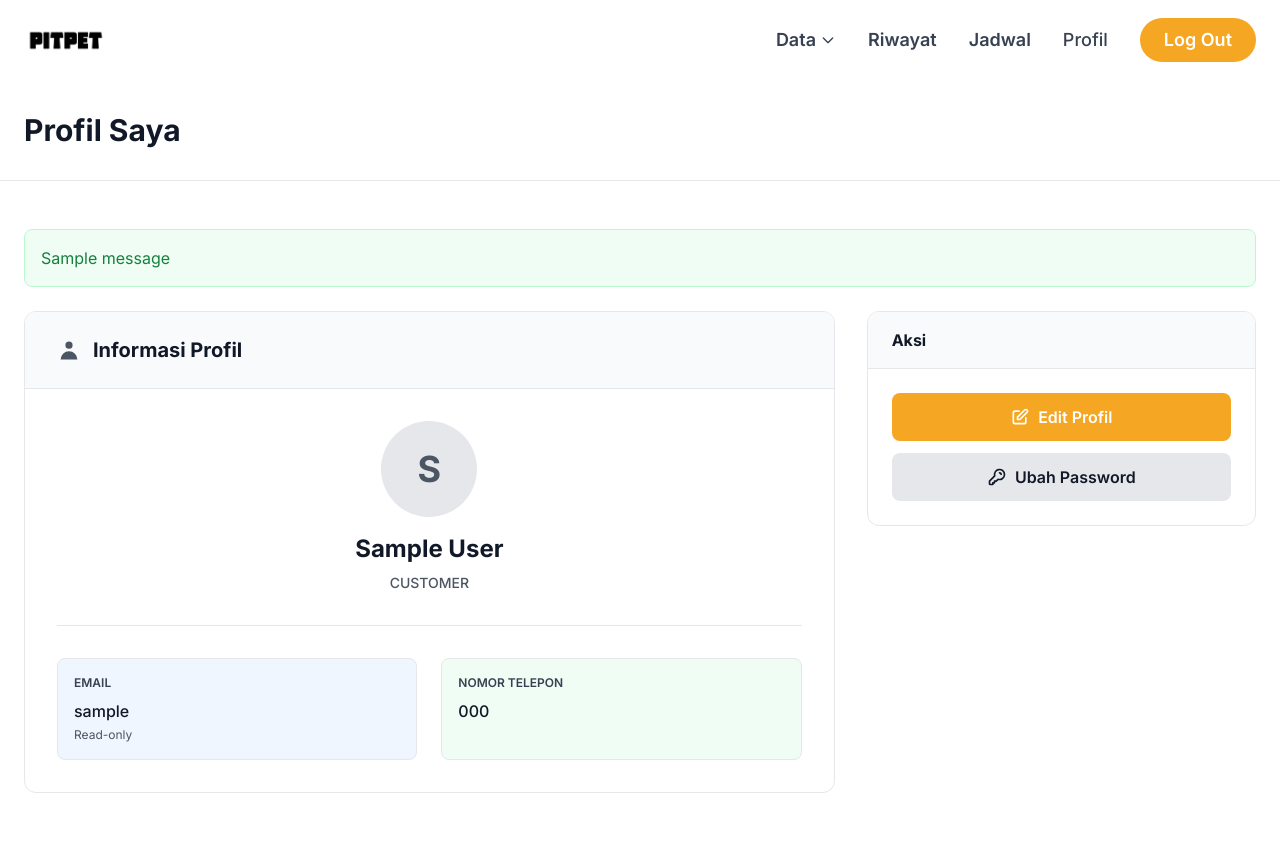
After one commit to abbytamp/pitpet, a Django app: page /accounts/profile/ in a window 1280 px wide. The commit adds this page. Run offline with Django 4.2, Linux system fonts and the light colour scheme; a user stored in the database is signed in; tables that the repository leaves empty hold one stand-in row (values such as "Sample post"); one stand-in notice (Sample message) is shown; some libraries are stand-ins or nearby versions.

Commit message:
feat: profile management (view, edit, API)

```diff
--- /dev/null
+++ b/accounts/templates/accounts/profile.html
@@ -0,0 +1,169 @@
+{% extends 'base.html' %}
+{% load static %}
+
+{% block title %}Profil Saya{% endblock %}
+
+{% block content %}
+<div class="bg-white">
+    <!-- Header Section -->
+    <div class="border-b border-gray-200 px-6 py-8">
+        <div class="max-w-7xl mx-auto">
+            <h1 class="text-3xl font-bold text-gray-900">Profil Saya</h1>
+        </div>
+    </div>
+
+    <!-- Content Section -->
+    <div class="max-w-7xl mx-auto px-6 py-12">
+
+        <!-- Messages -->
+        {% if messages %}
+            {% for message in messages %}
+                <div class="mb-6 p-4 rounded-lg {% if message.tags %}bg-green-50 text-green-700 border border-green-200{% else %}bg-blue-50 text-blue-700 border border-blue-200{% endif %}">
+                    {{ message }}
+                </div>
+            {% endfor %}
+        {% endif %}
+
+        <div class="grid grid-cols-1 lg:grid-cols-3 gap-8">
+
+            <!-- Profile Card -->
+            <div class="lg:col-span-2">
+                <div class="bg-white rounded-xl border border-gray-200 overflow-hidden">
+
+                    <!-- Card Header -->
+                    <div class="border-b border-gray-200 px-8 py-6 bg-gray-50">
+                        <h2 class="text-xl font-bold text-gray-900 flex items-center gap-3">
+                            <svg class="w-6 h-6 text-gray-600" fill="currentColor" viewBox="0 0 20 20">
+                                <path fill-rule="evenodd" d="M10 9a3 3 0 100-6 3 3 0 000 6zm-7 9a7 7 0 1114 0H3z" clip-rule="evenodd" />
+                            </svg>
+                            Informasi Profil
+                        </h2>
+                    </div>
+
+                    <!-- Card Body -->
+                    <div class="px-8 py-8">
+
+                        <!-- Avatar & Name -->
+                        <div class="text-center mb-8 pb-8 border-b border-gray-200">
+                            <div class="w-24 h-24 bg-gray-200 rounded-full mx-auto flex items-center justify-center text-4xl text-gray-600 font-bold mb-4">
+                                {{ user.full_name|first|upper }}
+                            </div>
+                            <h3 class="text-2xl font-bold text-gray-900">{{ user.full_name }}</h3>
+                            <p class="text-gray-600 mt-2 text-sm uppercase font-medium">{{ user.get_role_display|default:user.role }}</p>
+                        </div>
+
+                        <!-- Info Grid -->
+                        <div class="grid grid-cols-1 md:grid-cols-2 gap-6">
+
+                            <!-- Email -->
+                            <div class="border border-gray-200 rounded-lg p-4 bg-blue-50">
+                                <p class="text-xs font-semibold text-gray-700 uppercase">Email</p>
+                                <p class="text-gray-900 font-medium mt-2">{{ user.username }}</p>
+                                <p class="text-xs text-gray-600 mt-1">Read-only</p>
+                            </div>
+
+                            <!-- Phone -->
+                            <div class="border border-gray-200 rounded-lg p-4 bg-green-50">
+                                <p class="text-xs font-semibold text-gray-700 uppercase">Nomor Telepon</p>
+                                <p class="text-gray-900 font-medium mt-2">{{ user.phone_number|default:"-" }}</p>
+                            </div>
+
+                        </div>
+
+                        <!-- Groomer Info -->
+                        {% if is_groomer and groomer_profile %}
+                            <div class="mt-8 pt-8 border-t border-gray-200">
+                                <h4 class="font-bold text-gray-900 mb-6 flex items-center gap-2 text-sm uppercase">
+                                    <svg class="w-5 h-5 text-gray-600" fill="currentColor" viewBox="0 0 20 20">
+                                        <path d="M8 16.5a1.5 1.5 0 11-3 0 1.5 1.5 0 013 0zM15 16.5a1.5 1.5 0 11-3 0 1.5 1.5 0 013 0z" />
+                                        <path d="M3 4a1 1 0 00-1 1v10a1 1 0 001 1h1.05a2.5 2.5 0 014.9 0H10a1 1 0 001-1V5a1 1 0 00-1-1H3zM14 7a1 1 0 00-1 1v6.05A2.5 2.5 0 0015.95 16H17a1 1 0 001-1v-5a1 1 0 00-.293-.707l-2-2A1 1 0 0015 7h-1z" />
+                                    </svg>
+                                    Informasi Groomer (Read-only)
+                                </h4>
+
+                                <div class="grid grid-cols-1 md:grid-cols-2 gap-6">
+
+
+                                    <!-- Service Type -->
+                                    <div class="border border-gray-200 rounded-lg p-4 bg-yellow-50">
+                                        <p class="text-xs font-semibold text-gray-700 uppercase">Jenis Layanan</p>
+                                        <div class="mt-3">
+                                            {% if groomer_profile.service_type == 'home' %}
+                                                <span class="inline-block px-3 py-1 bg-green-100 text-green-800 font-semibold rounded-full text-xs">
+                                                    🏠 Home Service
+                                                </span>
+                                            {% elif groomer_profile.service_type == 'clinic' %}
+                                                <span class="inline-block px-3 py-1 bg-blue-100 text-blue-800 font-semibold rounded-full text-xs">
+                                                    🏥 Clinic
+                                                </span>
+                                            {% else %}
+                                                <span class="text-gray-600 text-sm">-</span>
+                                            {% endif %}
+                                        </div>
+                                    </div>
+
+                                    <!-- Status -->
+                                    <div class="border border-gray-200 rounded-lg p-4 bg-purple-50">
+                                        <p class="text-xs font-semibold text-gray-700 uppercase">Status</p>
+                                        <div class="mt-3">
+                                            {% if not groomer_profile.is_deleted %}
+                                                <span class="inline-flex items-center gap-2 px-3 py-1 bg-green-100 text-green-800 font-semibold rounded-full text-xs">
+                                                    <svg class="w-3 h-3" fill="currentColor" viewBox="0 0 20 20">
+                                                        <path fill-rule="evenodd" d="M10 18a8 8 0 100-16 8 8 0 000 16zm3.707-9.293a1 1 0 00-1.414-1.414L9 10.586 7.707 9.293a1 1 0 00-1.414 1.414l2 2a1 1 0 001.414 0l4-4z" clip-rule="evenodd" />
+                                                    </svg>
+                                                    Aktif
+                                                </span>
+                                            {% else %}
+                                                <span class="inline-flex items-center gap-2 px-3 py-1 bg-red-100 text-red-800 font-semibold rounded-full text-xs">
+                                                    <svg class="w-3 h-3" fill="currentColor" viewBox="0 0 20 20">
+                                                        <path fill-rule="evenodd" d="M10 18a8 8 0 100-16 8 8 0 000 16zM8.707 7.293a1 1 0 00-1.414 1.414L8.586 10l-1.293 1.293a1 1 0 101.414 1.414L10 11.414l1.293 1.293a1 1 0 001.414-1.414L11.414 10l1.293-1.293a1 1 0 00-1.414-1.414L10 8.586 8.707 7.293z" clip-rule="evenodd" />
+                                                    </svg>
+                                                    Nonaktif
+                                                </span>
+                                            {% endif %}
+                                        </div>
+                                    </div>
+
+                                </div>
+                            </div>
+                        {% endif %}
+
+                    </div>
+                </div>
+            </div>
+
+            <!-- Action Sidebar -->
+            <div class="lg:col-span-1">
+                <div class="bg-white rounded-xl border border-gray-200 overflow-hidden sticky top-8">
+
+                    <div class="border-b border-gray-200 px-6 py-4 bg-gray-50">
+                        <h3 class="text-gray-900 font-bold">Aksi</h3>
+                    </div>
+
+                    <div class="p-6 space-y-3">
+
+                        <!-- Edit Profile Button -->
+                        <a href="{% url 'edit_profile' %}" class="w-full block text-center px-6 py-3 bg-[#F5A623] hover:bg-orange-500 text-white font-semibold rounded-lg transition-colors duration-200 flex items-center justify-center gap-2">
+                            <svg class="w-5 h-5" fill="none" stroke="currentColor" viewBox="0 0 24 24">
+                                <path stroke-linecap="round" stroke-linejoin="round" stroke-width="2" d="M11 5H6a2 2 0 00-2 2v11a2 2 0 002 2h11a2 2 0 002-2v-5m-1.414-9.414a2 2 0 112.828 2.828L11.828 15H9v-2.828l8.586-8.586z" />
+                            </svg>
+                            Edit Profil
+                        </a>
+
+                        <!-- Change Password Button -->
+                        <a href="{% url 'change_password' %}" class="w-full block text-center px-6 py-3 bg-gray-200 hover:bg-gray-300 text-gray-900 font-semibold rounded-lg transition-colors duration-200 flex items-center justify-center gap-2">
+                            <svg class="w-5 h-5" fill="none" stroke="currentColor" viewBox="0 0 24 24">
+                                <path stroke-linecap="round" stroke-linejoin="round" stroke-width="2" d="M15 7a2 2 0 012 2m4 0a6 6 0 01-7.743 5.743L11 17H9v2H7v2H4a1 1 0 01-1-1v-2.586a1 1 0 01.293-.707l5.964-5.964A6 6 0 1121 9z" />
+                            </svg>
+                            Ubah Password
+                        </a>
+
+                    </div>
+                </div>
+            </div>
+
+        </div>
+    </div>
+</div>
+
+{% endblock %}
--- a/accounts/urls.py
+++ b/accounts/urls.py
@@ -1,4 +1,3 @@
-
 from django.urls import path
 from . import views
 
@@ -22,4 +21,8 @@ urlpatterns = [
     # API endpoints
     path('api/admin/customers/', views.staff_customer_list_api, name='staff_customer_list_api'),
     path('api/admin/customers/<int:customer_id>/', views.staff_customer_detail_api, name='staff_customer_detail_api'),
+    path('profile/', views.profile_view, name='profile'),
+    path('profile/edit/', views.edit_profile_view, name='edit_profile'),
+    path('profile/change-password/', views.change_password_view, name='change_password'),
+    path('api/profile/', views.ProfileAPIView.as_view(), name='api_profile'),
 ]
--- a/accounts/views.py
+++ b/accounts/views.py
@@ -1,12 +1,15 @@
-
 from django.shortcuts import render, redirect, get_object_or_404
 from django.contrib.auth import authenticate, login, logout
 from django.contrib.auth.decorators import login_required, user_passes_test
 from django.contrib import messages
 from django.http import JsonResponse
 from django.db.models import Q
-from .forms import LoginForm, RegisterCustomerForm, RegisterStaffManagerForm
-from .models import User
+from django.views.decorators.http import require_http_methods
+from django.utils.decorators import method_decorator
+from django.views import View
+import json
+from .forms import LoginForm, RegisterCustomerForm, RegisterStaffManagerForm, ProfileForm
+from .models import User, Groomer
 
 @login_required
 @user_passes_test(lambda u: u.role == 'superadmin')
@@ -229,3 +232,113 @@ def staff_customer_detail_api(request, customer_id):
         },
         "pets": pets,
     }, status=200)
+
+# API Views
+@method_decorator(login_required(login_url='login'), name='dispatch')
+class ProfileAPIView(View):
+    """API endpoint for GET and PUT profile"""
+
+    def get(self, request):
+        """Get user profile data"""
+        user = request.user
+        data = {
+            'id': user.id,
+            'full_name': user.full_name,
+            'username': user.username,
+            'phone_number': user.phone_number,
+            'role': user.role,
+        }
+        if user.role == 'groomer':
+            try:
+                groomer_profile = user.groomer_profile
+                data.update({
+                    'service_type': groomer_profile.service_type,
+                    'status': 'Aktif' if not groomer_profile.is_deleted else 'Nonaktif',
+                })
+            except Groomer.DoesNotExist:
+                data.update({
+                    'service_type': None,
+                    'status': 'Nonaktif',
+                })
+        return JsonResponse(data, status=200)
+
+    def put(self, request):
+        """Update user profile data"""
+        user = request.user
+        try:
+            data = json.loads(request.body)
+
+            # Validate required fields
+            full_name = data.get('full_name', '').strip()
+            phone_number = data.get('phone_number', '').strip()
+
+            if not full_name:
+                return JsonResponse({'error': 'Full Name tidak boleh kosong.'}, status=400)
+            if not phone_number:
+                return JsonResponse({'error': 'Nomor Telepon tidak boleh kosong.'}, status=400)
+
+            user.full_name = full_name
+            user.phone_number = phone_number
+            user.save()
+
+            return JsonResponse({
+                'message': 'Profil berhasil diperbarui',
+                'user': {
+                    'full_name': user.full_name,
+                    'phone_number': user.phone_number,
+                }
+            }, status=200)
+        except json.JSONDecodeError:
+            return JsonResponse({'error': 'Invalid JSON'}, status=400)
+        except Exception as e:
+            return JsonResponse({'error': str(e)}, status=500)
+
+@login_required(login_url='login')
+def profile_view(request):
+    """Display user profile"""
+    user = request.user
+    is_groomer = user.role == 'groomer'
+    groomer_profile = None
+
+    if is_groomer:
+        try:
+            groomer_profile = user.groomer_profile
+        except Groomer.DoesNotExist:
+            groomer_profile = None
+
+    context = {
+        'user': user,
+        'is_groomer': is_groomer,
+        'groomer_profile': groomer_profile,
+    }
+    return render(request, 'accounts/profile.html', context)
+
+@login_required(login_url='login')
+def edit_profile_view(request):
+    """Edit user profile (Full Name and Phone)"""
+    user = request.user
+
+    if request.method == 'POST':
+        form = ProfileForm(request.POST, instance=user)
+        if form.is_valid():
+            form.save()
+            messages.success(request, 'Profil berhasil diperbarui')
+            return redirect('profile')
+        else:
+            for field, errors in form.errors.items():
+                for error in errors:
+                    messages.error(request, f'{field}: {error}')
+    else:
+        form = ProfileForm(instance=user)
+
+    context = {
+        'form': form,
+        'user': user,
+    }
+    return render(request, 'accounts/edit_profile.html', context)
+
+@login_required(login_url='login')
+@require_http_methods(["GET"])
+def change_password_view(request):
+    """Redirect to change password page"""
+    return render(request, 'accounts/change_password.html')
--- a/templates/base.html
+++ b/templates/base.html
@@ -20,24 +20,12 @@
     <!-- Navbar -->
     {% block navbar %}
     {% if user.is_authenticated %}
-        {% if user.role == 'customer' %}
-            {% include 'navbar_customer.html' %}
-        {% elif user.role == 'staff' %}
-            {% include 'navbar_staff.html' %}
-        {% elif user.role == 'groomer' %}
-            {% include 'navbar_groomer.html' %}
-        {% elif user.role == 'manager' %}
-            {% include 'navbar_manager.html' %}
-        {% elif user.role == 'superadmin' %}
-            {% include 'navbar_superadmin.html' %}
-        {% endif %}
+        {% include 'navbar_staff.html' %}
     {% endif %}
     {% endblock navbar %}
 
     <!-- Content -->
-    <main class="flex-1">
-        {% block content %}{% endblock content %}
-    </main>
+    {% block content %}{% endblock %}
 
 </body>
 </html>
--- a/templates/navbar_staff.html
+++ b/templates/navbar_staff.html
@@ -49,6 +49,12 @@
         Jadwal
       </a>
 
+      <!-- PROFIL -->
+      <a href="{% url 'profile' %}"
+        class="text-gray-700 hover:text-[#F5A623] font-medium">
+        Profil
+      </a>
+
       <!-- LOGOUT -->
       <a href="{% url 'logout' %}"
         class="bg-[#F5A623] text-white px-6 py-2 rounded-full hover:bg-orange-500 transition">
```
Also changed, not shown: accounts/forms.py (+27 -0 lines), accounts/templates/accounts/edit_profile.html (added, +99 -0 lines).
